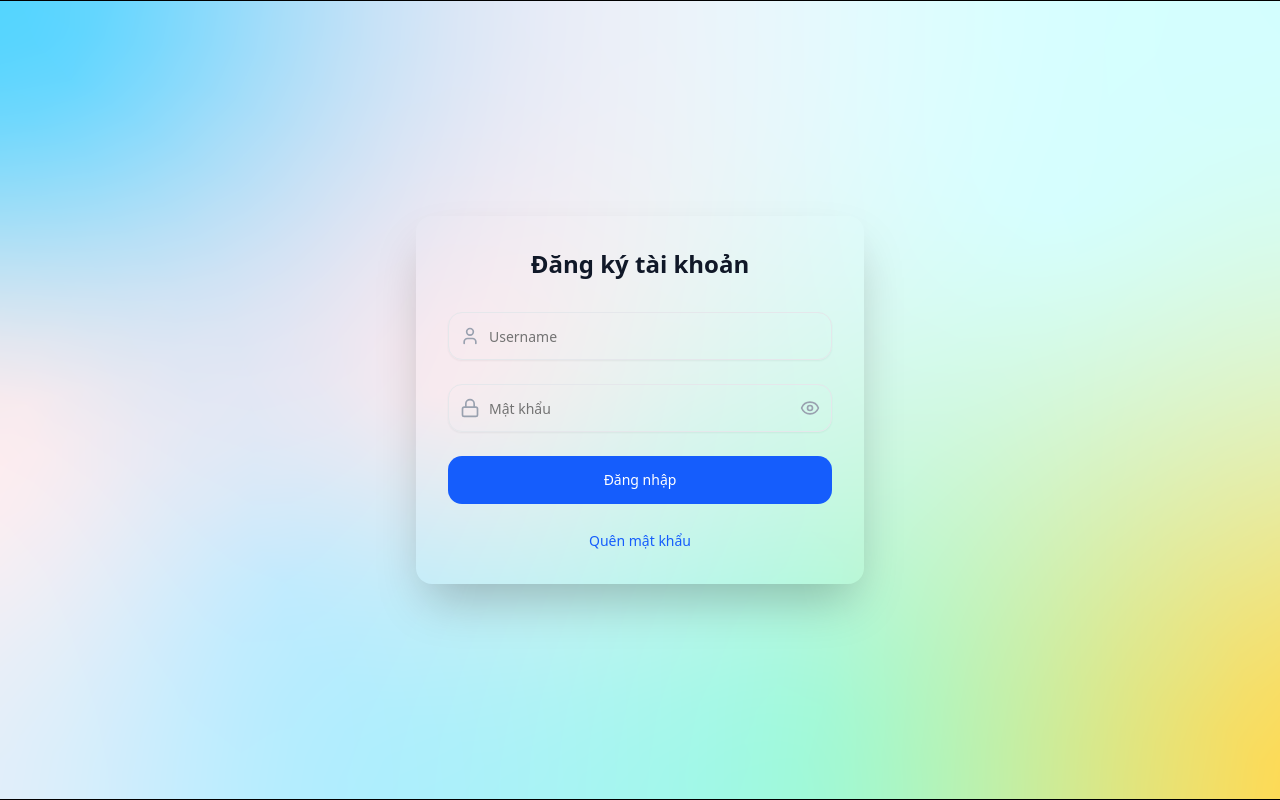
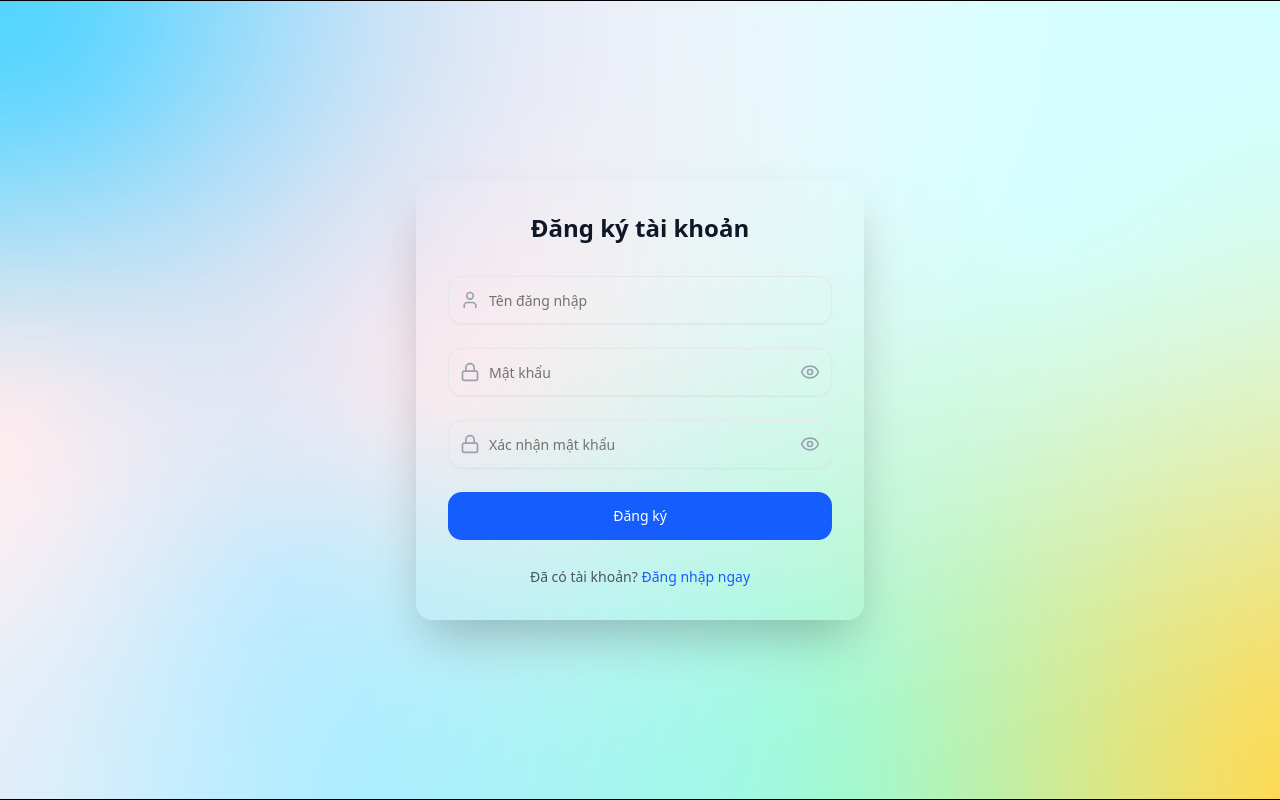
Before and after one commit to phamduc29012003/QuangVinhFe, a React (Vite) app: page /register in a window 1280 px wide. Built offline with nearby package versions, Linux system fonts and the light colour scheme; no server answers.

Commit message:
fake auth register

```diff
--- /dev/null
+++ b/src/hooks/authenication/useRegister.ts
@@ -0,0 +1,12 @@
+import { POST } from '@/core/api'
+import { useMutation } from '@tanstack/react-query'
+
+export const useRegister = () => {
+  const registerMutation = useMutation({
+    mutationFn: async (data: any) => {
+      return POST('/auth/register', data)
+    },
+  })
+
+  return { registerMutation }
+}
--- a/src/pages/Auth/Login/index.tsx
+++ b/src/pages/Auth/Login/index.tsx
@@ -95,6 +95,18 @@ const Login = () => {
             </button>
           </div>
         </form>
+
+        {/* Sign up link */}
+        <div className="mt-6 text-center">
+          <span className="text-gray-600 text-sm">Chưa có tài khoản? </span>
+          <button
+            type="button"
+            onClick={() => navigate('/register')}
+            className="text-blue-600 hover:text-blue-700 text-sm font-medium cursor-pointer"
+          >
+            Đăng ký ngay
+          </button>
+        </div>
       </div>
     </div>
   )
--- a/src/pages/Auth/Register/index.tsx
+++ b/src/pages/Auth/Register/index.tsx
@@ -5,29 +5,36 @@ import { z } from 'zod'
 import { User, Lock, Eye, EyeOff } from 'lucide-react'
 import { Button } from '@/components/ui/button'
 import { Input } from '@/components/ui/input'
-import { loginSchema } from '@/schemas/Auth'
+import { registerSchema } from '@/schemas/Auth'
 import { useNavigate } from 'react-router'
 import SonnerToaster from '@/components/ui/toaster'
+import { useRegister } from '@/hooks/authenication/useRegister'
 
-type LoginFormData = z.infer<typeof loginSchema>
+type RegisterFormData = z.infer<typeof registerSchema>
 
 const Register = () => {
   const [showPassword, setShowPassword] = useState(false)
+  const [showConfirmPassword, setShowConfirmPassword] = useState(false)
   const navigate = useNavigate()
   const {
     register,
     handleSubmit,
     formState: { errors, isSubmitting },
-  } = useForm<LoginFormData>({
-    resolver: zodResolver(loginSchema),
+  } = useForm<RegisterFormData>({
+    resolver: zodResolver(registerSchema),
   })
+  const { registerMutation } = useRegister()
 
-  const onSubmit = async (data: LoginFormData) => {
+  const onSubmit = async (data: RegisterFormData) => {
     // call login mutation
-    if (data.username === 'admin' && data.password === 'admin') {
-      localStorage.setItem('token', 'token')
-      console.log('Login success')
-      navigate('/dashboard')
+    if (errors.confirmPassword === undefined) {
+      registerMutation.mutate(data)
+      SonnerToaster({
+        type: 'success',
+        message: 'Đăng ký thành công',
+        description: 'Have a nice day nigga!',
+      })
+      navigate('/login')
     } else {
       // login failed
       SonnerToaster({
@@ -37,6 +44,27 @@ const Register = () => {
       })
     }
   }
+
+  // const handleRegister = async (formData: TRegisterFormSchema) => {
+  //   setErrorMessage('');
+  //   registerMutation.mutate(formData, {
+  //     onSuccess: (response: AxiosResponse<TRegisterResponse>) => {
+  //       console.log(response.data);
+  //       const data = response.data;
+  //       localStorage.setItem('token', data.token);
+  //       navigate('/dashboard');
+  //     },
+  //     onError: (error: any) => {
+  //       if (error?.status === 404) {
+  //         setErrorMessage(
+  //           'Tên đăng nhập hoặc mật khẩu không chính xác',
+  //         );
+  //         return;
+  //       }
+  //       setErrorMessage(FORM_COMMON_MESSAGE.API_ERROR);
+  //     },
+  //   });
+  // };
 
   return (
     <div className="relative z-10 w-full max-w-md">
@@ -51,7 +79,7 @@ const Register = () => {
               <Input
                 {...register('username')}
                 type="text"
-                placeholder="Username"
+                placeholder="Tên đăng nhập"
                 className="pl-10 h-12 rounded-xl border-gray-200 focus:border-blue-500 focus:ring-blue-500"
               />
             </div>
@@ -79,22 +107,49 @@ const Register = () => {
             {errors.password && <p className="text-red-500 text-sm">{errors.password.message}</p>}
           </div>
 
-          {/* Login Button */}
+          <div className="space-y-2">
+            <div className="relative">
+              <Lock className="absolute left-3 top-1/2 transform -translate-y-1/2 text-gray-400 w-5 h-5" />
+              <Input
+                {...register('confirmPassword')}
+                type={showConfirmPassword ? 'text' : 'password'}
+                placeholder="Xác nhận mật khẩu"
+                className="pl-10 pr-10 h-12 rounded-xl border-gray-200 focus:border-blue-500 focus:ring-blue-500"
+              />
+              <button
+                type="button"
+                onClick={() => setShowConfirmPassword(!showConfirmPassword)}
+                className="absolute right-3 top-1/2 transform -translate-y-1/2 text-gray-400 hover:text-gray-600"
+              >
+                {showConfirmPassword ? <EyeOff className="w-5 h-5" /> : <Eye className="w-5 h-5" />}
+              </button>
+            </div>
+            {errors.confirmPassword && (
+              <p className="text-red-500 text-sm">{errors.confirmPassword.message}</p>
+            )}
+          </div>
+
+          {/* Register Button */}
           <Button
             type="submit"
             disabled={isSubmitting}
             className="w-full h-12 bg-blue-600 hover:bg-blue-700 text-white font-medium rounded-xl transition-colors"
           >
-            {isSubmitting ? 'Đang đăng nhập...' : 'Đăng nhập'}
+            {isSubmitting ? 'Đang đăng ký...' : 'Đăng ký'}
           </Button>
+        </form>
 
-          {/* Forgot Password Link */}
-          <div className="text-center">
-            <button type="button" className="text-blue-600 hover:text-blue-700 text-sm font-medium">
-              Quên mật khẩu
-            </button>
-          </div>
-        </form>
+        {/* Sign in link */}
+        <div className="mt-6 text-center">
+          <span className="text-gray-600 text-sm">Đã có tài khoản? </span>
+          <button
+            type="button"
+            onClick={() => navigate('/login')}
+            className="text-blue-600 hover:text-blue-700 text-sm font-medium cursor-pointer"
+          >
+            Đăng nhập ngay
+          </button>
+        </div>
       </div>
     </div>
   )
--- a/src/schemas/Auth/index.ts
+++ b/src/schemas/Auth/index.ts
@@ -5,8 +5,13 @@ export const loginSchema = z.object({
   password: z.string().min(1, 'Mật khẩu là bắt buộc'),
 })
 
-export const registerSchema = z.object({
-  username: z.string().min(1, 'Username là bắt buộc'),
-  password: z.string().min(1, 'Mật khẩu là bắt buộc'),
-  confirmPassword: z.string().min(1, 'Xác nhận mật khẩu là bắt buộc'),
-})
+export const registerSchema = z
+  .object({
+    username: z.string().min(1, 'Username là bắt buộc'),
+    password: z.string().min(1, 'Mật khẩu là bắt buộc'),
+    confirmPassword: z.string().min(1, 'Xác nhận mật khẩu là bắt buộc'),
+  })
+  .refine((data) => data.password === data.confirmPassword, {
+    path: ['confirmPassword'],
+    message: 'Mật khẩu và xác nhận mật khẩu không khớp',
+  })
```
Also changed, not shown: src/hooks/authenication/useLogin.ts (added).
